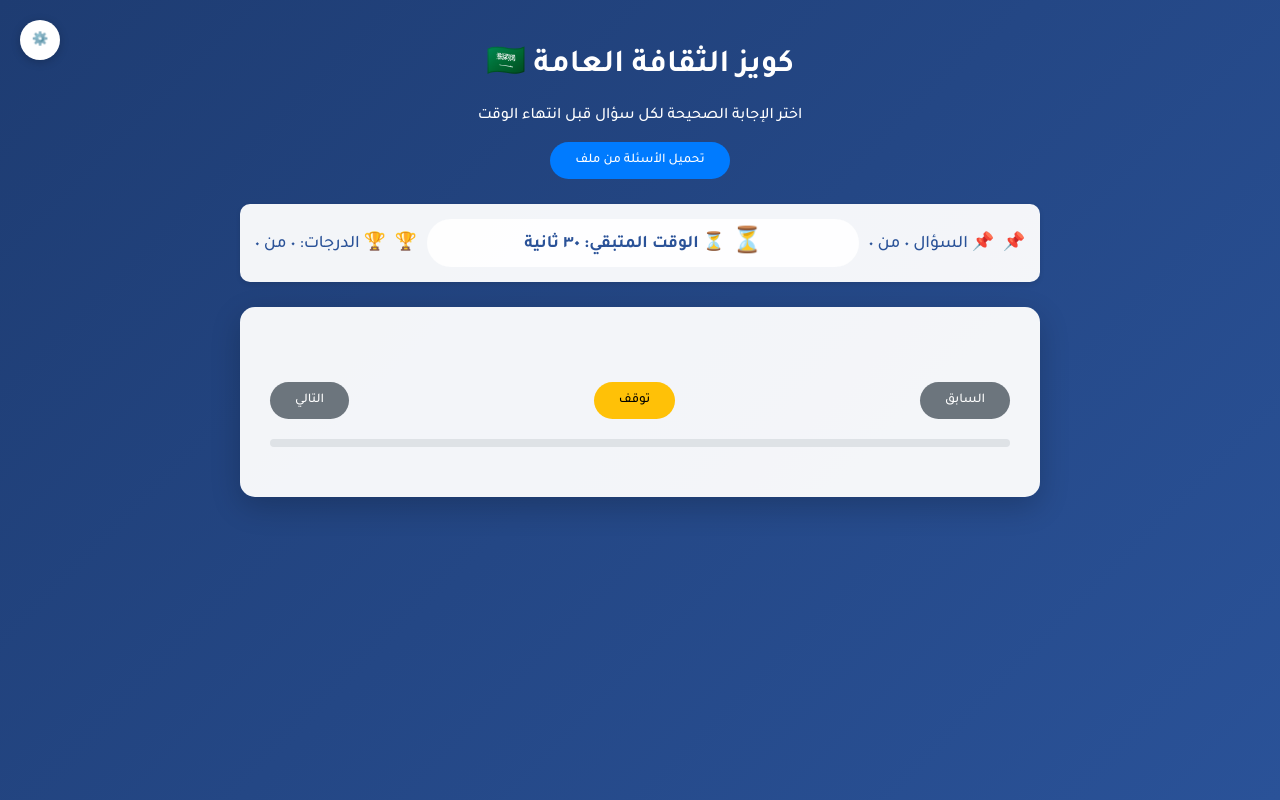
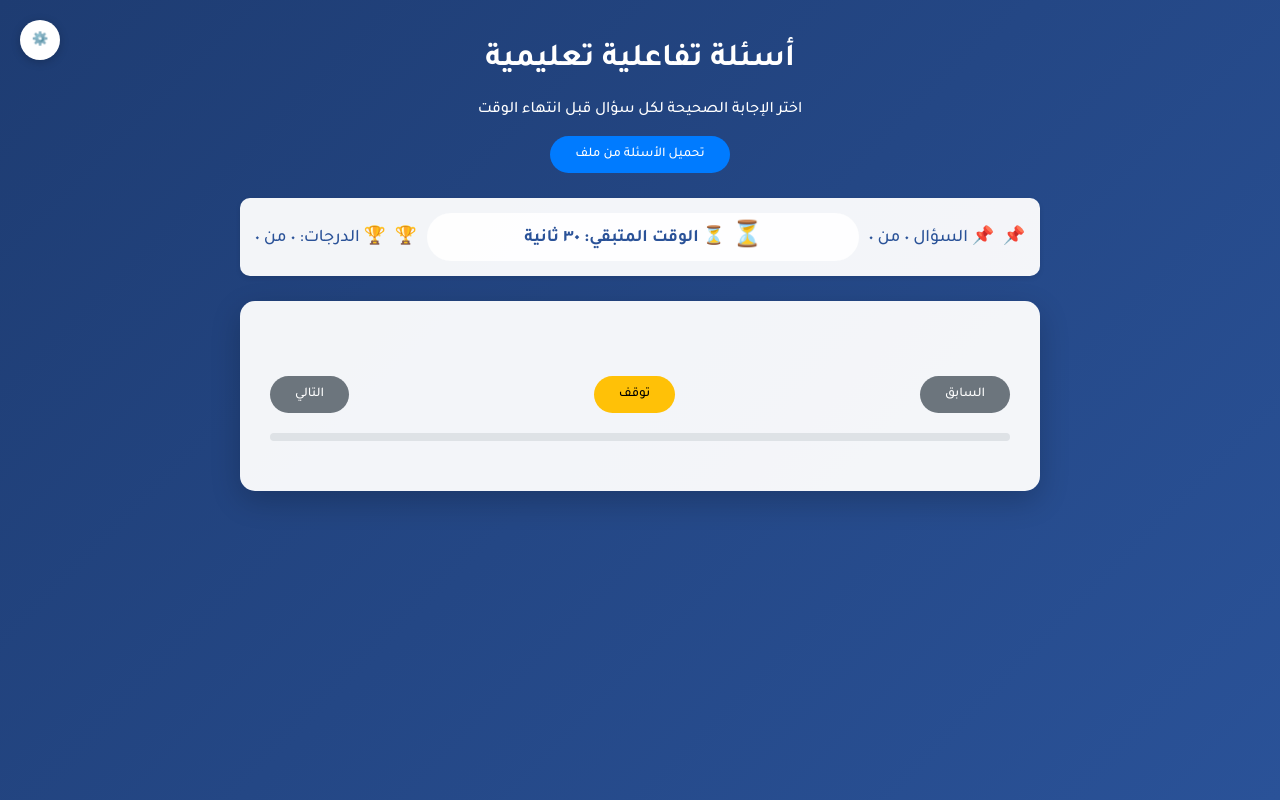
Before and after one commit to ensanbinadam/ourquiz, a plain HTML site: page index.html in a window 1280 px wide. Drawn offline with Linux system fonts and the light colour scheme.

Commit message:
Update index.html

```diff
--- a/index.html
+++ b/index.html
@@ -345,7 +345,7 @@
 <button class="config-btn" onclick="toggleConfigPanel()">⚙️</button>
 <div class="container">
 <div class="header">
-<h1 id="quizTitle">كويز الثقافة العامة 🇸🇦</h1>
+<h1 id="quizTitle">أسئلة تفاعلية تعليمية</h1>
 <p id="instructions">اختر الإجابة الصحيحة لكل سؤال قبل انتهاء الوقت</p>
 </div>
 <div class="counters" id="countersBox">
```
